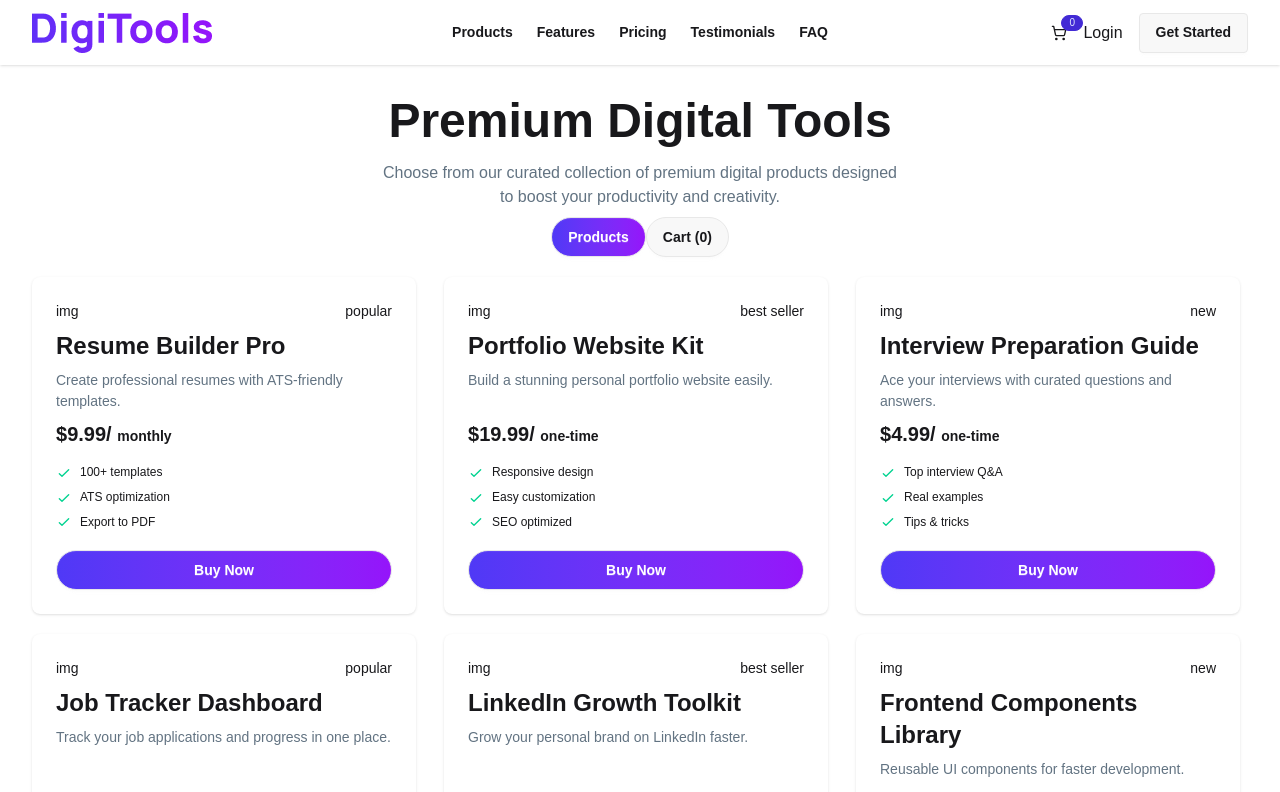
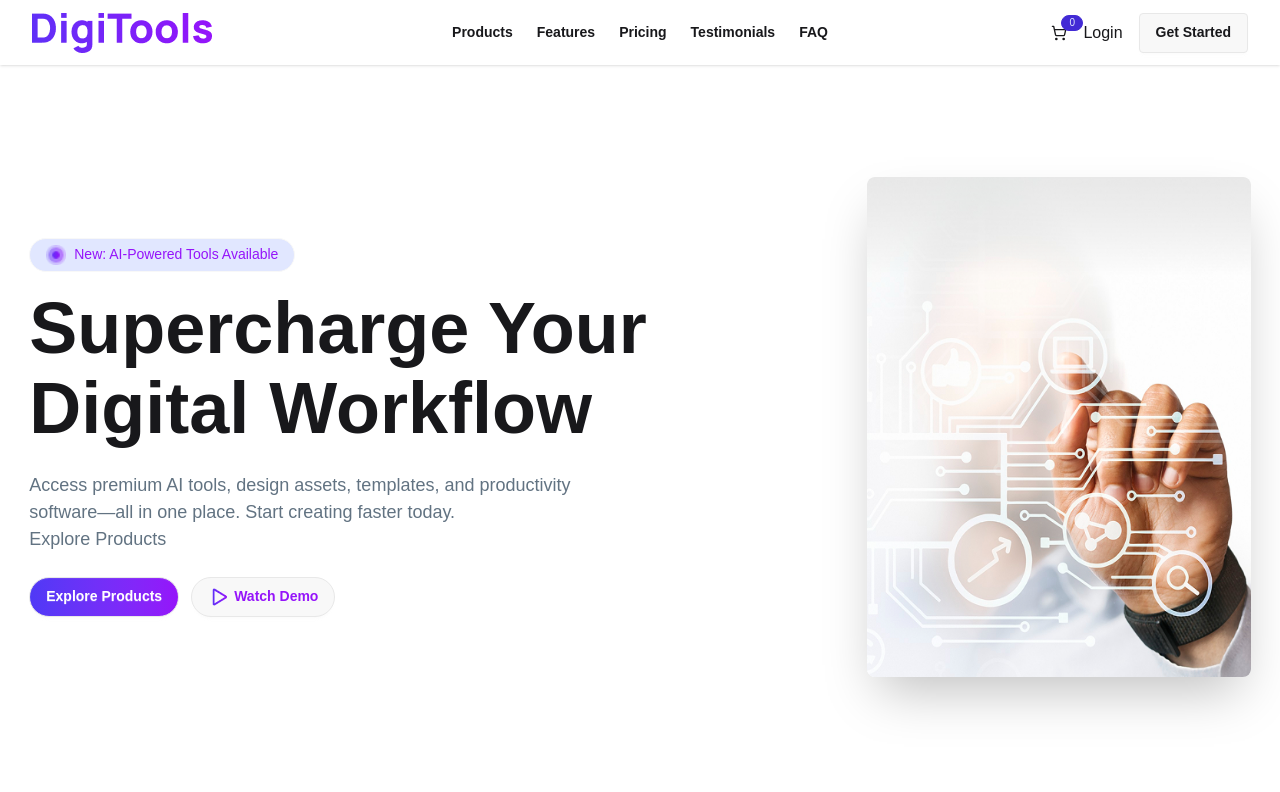
Before and after one commit to noyon-01/assignment-06, a React (Vite) app in the folder digi-tools-project/: page / in a window 1280 px wide. Shown: the top 792 px of the page. Built offline with nearby package versions, Linux system fonts and the light colour scheme.

Commit message:
hero component is added

```diff
--- a/digi-tools-project/src/App.jsx
+++ b/digi-tools-project/src/App.jsx
@@ -2,6 +2,7 @@ import { Suspense, useState } from "react";
 import "./App.css";
 import DigitalTools from "./components/DigitalTools";
 import Navber from "./components/Navber";
+import Hero from "./components/Hero";
 
 const toolsData = async () => {
   const res = await fetch("/public/data.json");
@@ -16,6 +17,7 @@ function App() {
   return (
     <>
       <Navber addProduct={addProduct} />
+      <Hero />
       <Suspense fallback={<div className="flex justify-center items-center mt-5"><span className="loading loading-bars loading-xl"></span></div>}>
         <DigitalTools
           toolsPromise={toolsPromise}
--- /dev/null
+++ b/digi-tools-project/src/components/Hero.jsx
@@ -0,0 +1,37 @@
+import circle from "../assets/circle.png";
+import banner from "../assets/banner.png";
+import play from "../assets/play.png"
+
+export default function Hero() {
+  return (
+    <div className="hero max-w-7xl mx-auto py-24">
+      <div className="hero-content flex-col lg:flex-row-reverse gap-55">
+        <img src={banner} className="max-w-sm rounded-lg shadow-2xl w-[700px] h-[500px]" />
+        <div>
+          <div className="badge bg-[#E1E7FF] rounded-3xl p-4 mb-4">
+            <p className="flex items-center gap-2 font-medium text-[#9514FA]">
+              <img className="h-5 w-5" src={circle} />
+              New: AI-Powered Tools Available
+            </p>
+          </div>
+
+          <div>
+            <h1 className="text-7xl font-bold leading-[80px]">
+              Supercharge Your <br /> Digital Workflow
+            </h1>
+            <p className="py-6 text-[#627382] text-[18px]">
+              Access premium AI tools, design assets, templates, and
+              productivity <br />
+              software—all in one place. Start creating faster today. <br />{" "}
+              Explore Products
+            </p>
+          </div>
+          <div className="flex gap-3">
+          <button className="btn rounded-3xl bg-gradient-to-r from-[#4f39f6] to-[#9514fa] text-white">Explore Products</button>
+          <button className="btn rounded-3xl text-[#9514FA]"><img src={play}/>Watch Demo</button>
+          </div>
+        </div>
+      </div>
+    </div>
+  );
+}
```
Also changed, not shown: digi-tools-project/src/assets/circle.png (added).
